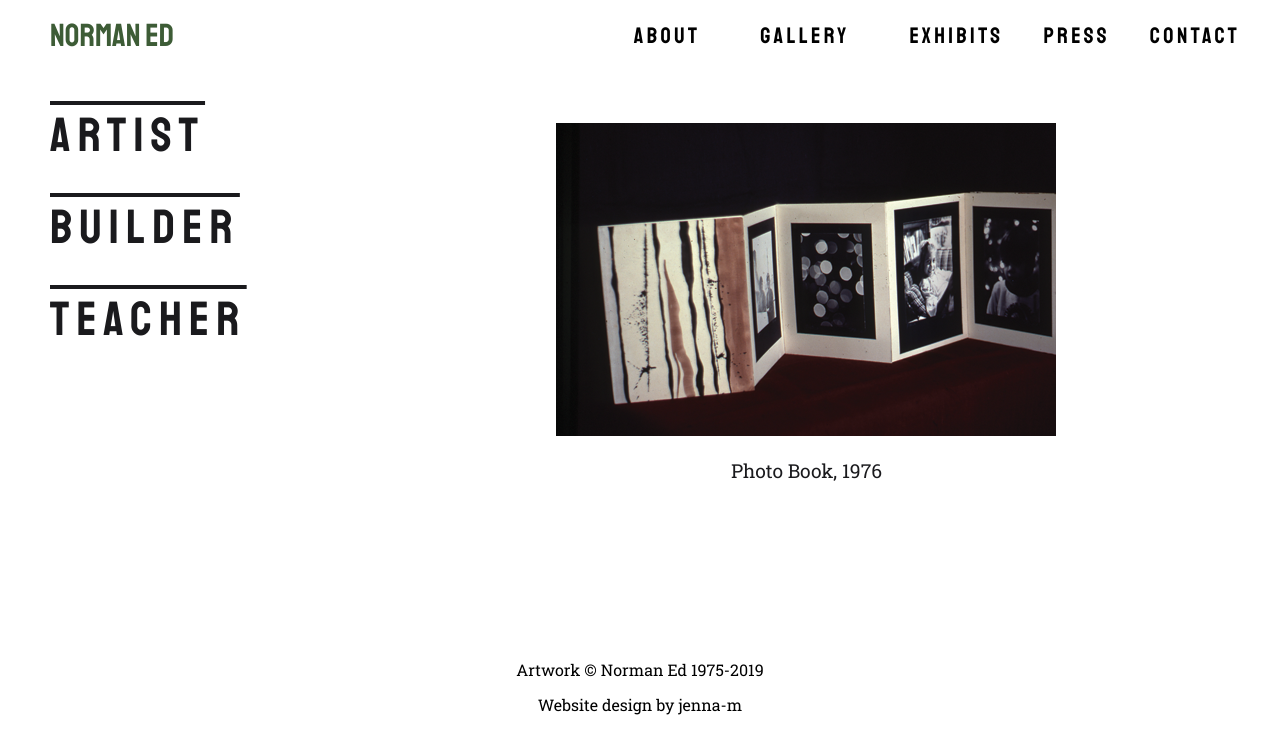
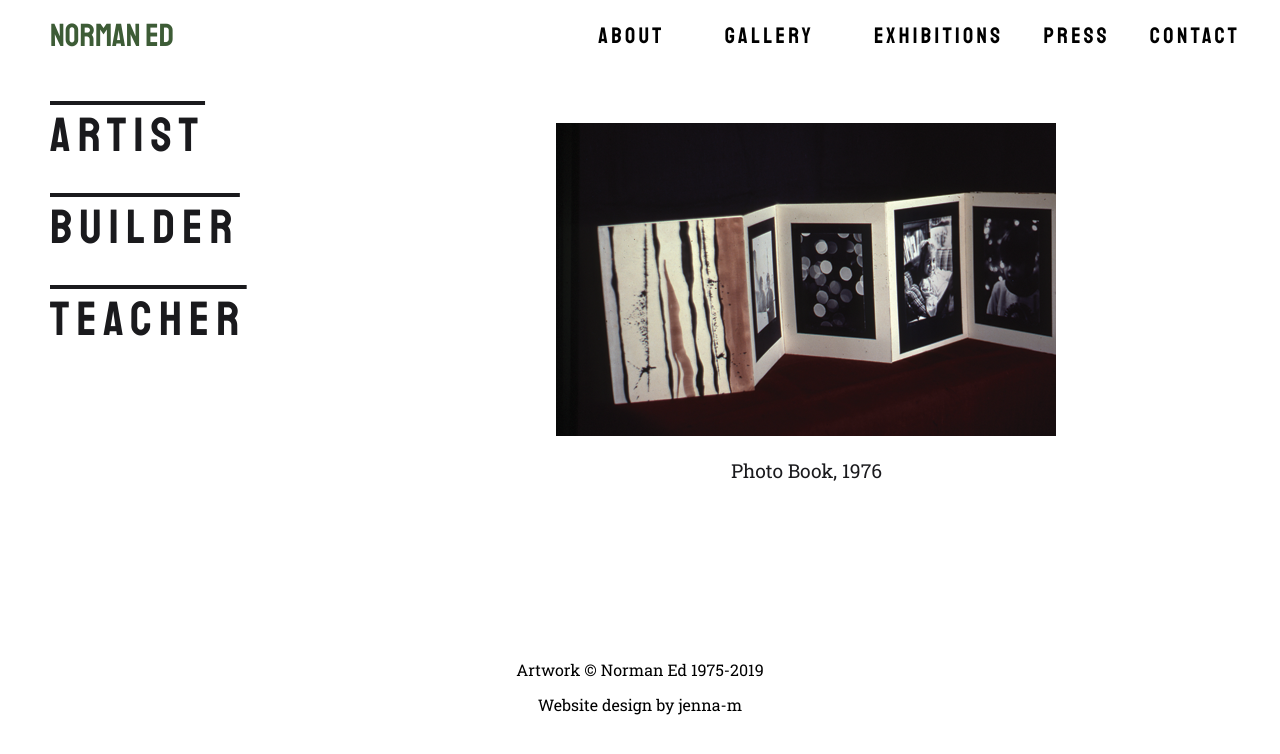
Before and after one commit to jenna-m/norman-ed, a React (Create React App) app in the folder client/: page / in a window 1280 px wide. Shown: the top 754 px of the page. Built offline with nearby package versions, Linux system fonts and the light colour scheme.

Commit message:
Update navbar.js
Change wording from 'exhibits' to 'exhibitions'

```diff
--- a/client/src/components/navbar.js
+++ b/client/src/components/navbar.js
@@ -25,7 +25,7 @@ class Navbar extends React.Component {
                             <li className="sublink"><NavLink to="/post-present">1982 to Present</NavLink></li>
                         </ul>
                     </li>
-                    <li className="menu-category"><NavLink to="/exhibits">Exhibits</NavLink></li>
+                    <li className="menu-category"><NavLink to="/exhibitions">Exhibitions</NavLink></li>
                     <li className="menu-category"><NavLink to="/press">Press</NavLink></li>
                     <li className="menu-category"><NavLink to="/contact">Contact</NavLink></li>
                 </ul>
```
